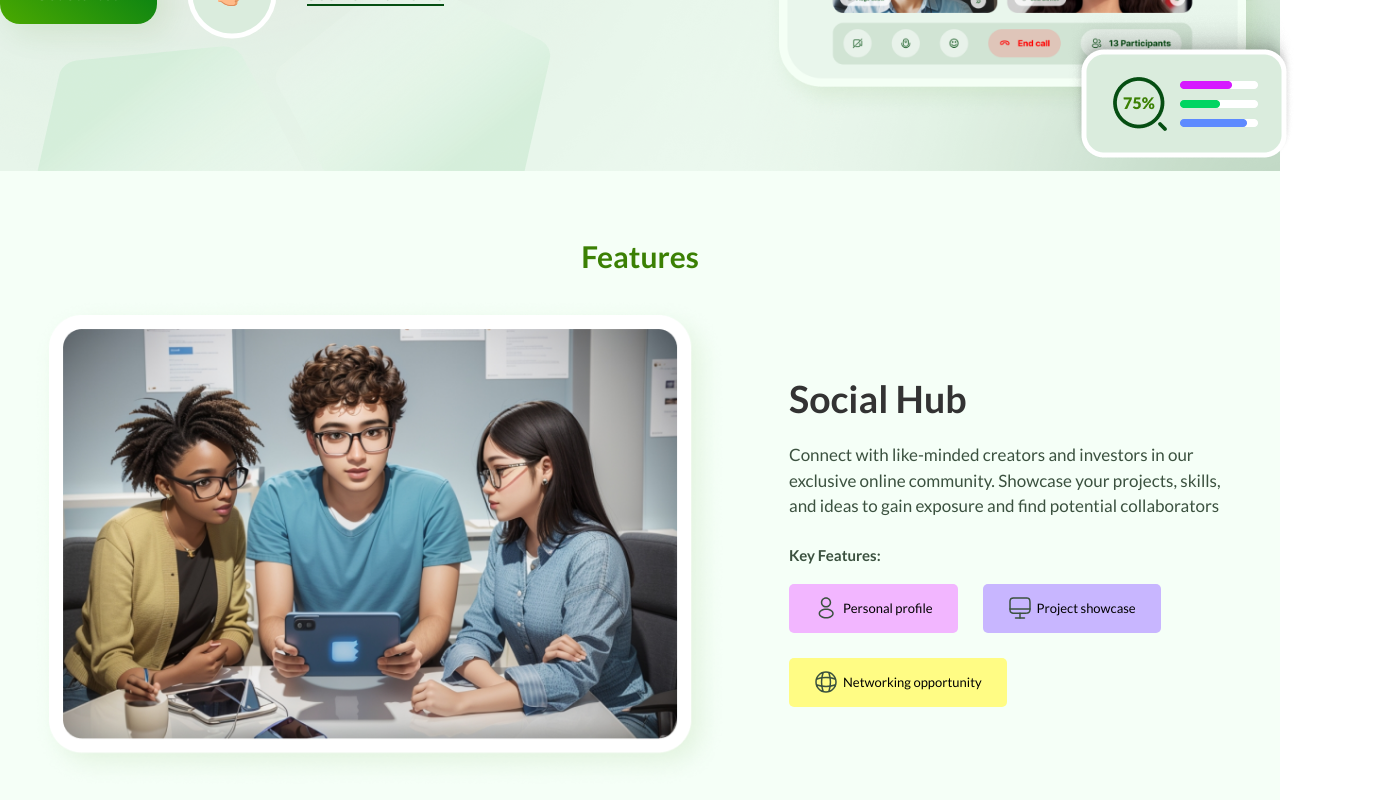
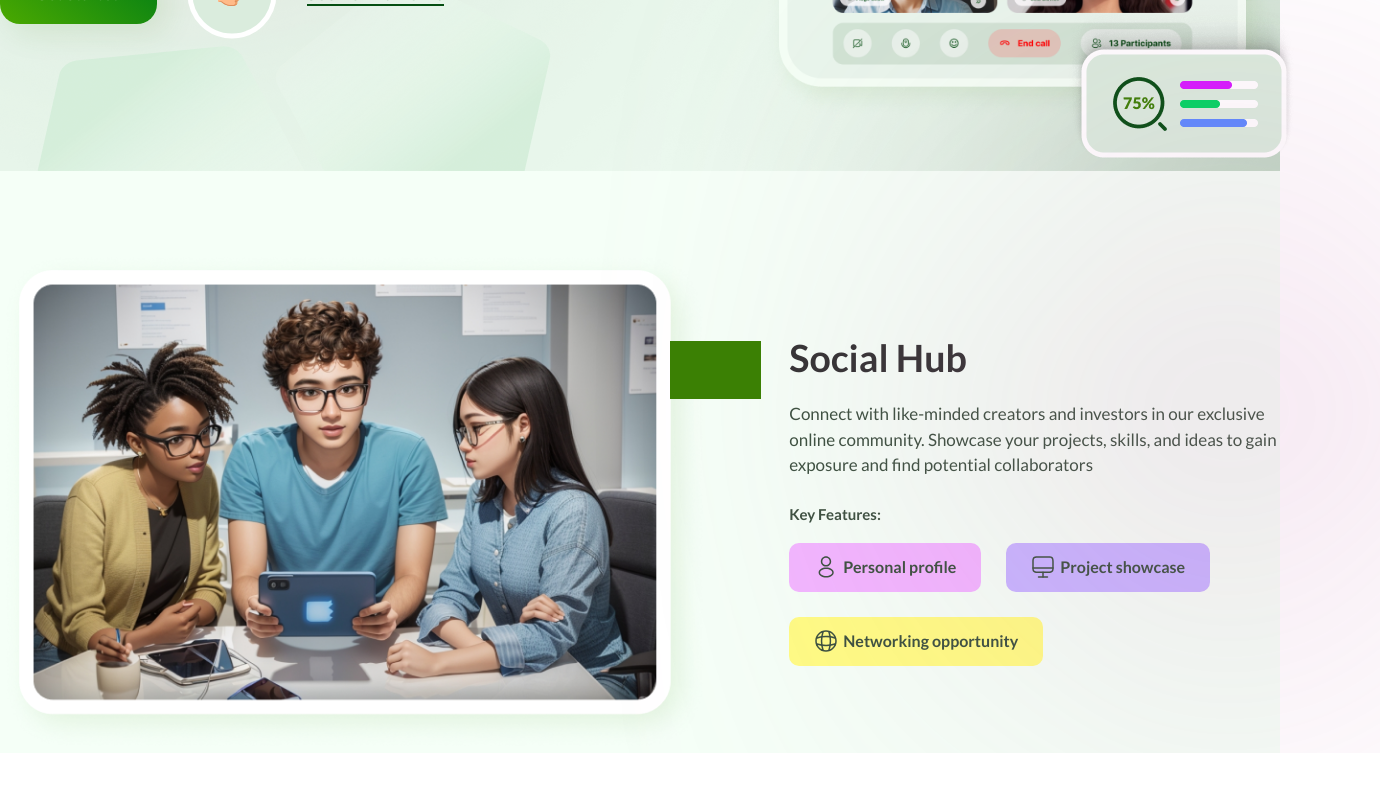
Before and after one commit to Colab-Apes/new_landing_page, a React (Vite) app: page / in a window 1280 px wide. Shown: the part 478-1278 px from the top of the page, 1380 px wide, since content can reach past the window. After the commit the page ends 1231 px from the top, so only its background shows below. Built offline with nearby package versions, Linux system fonts and the light colour scheme.

Commit message:
done with social hub

```diff
--- a/src/NewLandingPage/LandPage.jsx
+++ b/src/NewLandingPage/LandPage.jsx
@@ -5,7 +5,7 @@ import Hero from "./components/Hero";
 import SocialHub from "./components/SocialHub";
 const LandPage = () => {
   return (
-    <div className="bg-[#F5FFF7]">
+    <div className="bg-[#F5FFF7] font-lato">
       {/* Nav */}
       <Nav />
       {/* Hero */}
--- /dev/null
+++ b/src/NewLandingPage/components/LearningPool.jsx
@@ -0,0 +1,7 @@
+import React from "react";
+
+const LearningPool = () => {
+  return <div>LearningPool</div>;
+};
+
+export default LearningPool;
--- a/src/NewLandingPage/components/SocialHub.jsx
+++ b/src/NewLandingPage/components/SocialHub.jsx
@@ -12,39 +12,43 @@ const SocialHub = () => {
   return (
     <div>
       {" "}
-      <div className="features container mx-auto">
-        <div className="title text-center text-5xl text-[#3B8004] font-bold mb-10">
-          Features
+      <div className="mt-32 container mx-auto relative">
+        <div className="bg-[#054E12] rounded-full h-[ 649.982px] w-[774px] blur-[500px] absolute right-[-10rem] top-24 flex justify-center items-center">
+          {" "}
         </div>
-        <div className="feature_content flex flex-col-reverse md:flex-row items-center md:gap-24">
+        <div className="h-[200px] w-[300px] absolute bg-[#C26AAA] rounded-full right-[-10rem] top-24 blur-[200px]"></div>
+        <div className="feature_content flex flex-col-reverse md:flex-row items-center md:gap-24 xl:gap-x-32">
           <div className="feat-image">
-            <img
-              className="w-[100%] -z-40"
-              src={feature1}
-              alt="Feature Frame"
-            />
+            <div className="py-5 bg-[#3B8004] h-[58px] w-[91px] absolute top-36 left-[67rem] "></div>
+            <img className="w-[100%] " src={feature1} alt="Feature Frame" />
             <div className="key-features kf-mobile text-center">
               <p className="text-[#3B513F] text-[1.5rem] mb-5 font-bold">
                 Key Features:
               </p>
-              <div className="flex flex-col items-center flex-wrap gap-5">
-                <div className="stuff flex items-center gap-2 bg-[#F2B6FF] px-10 py-5 rounded-lg">
+              <div className="flex flex-col items-center flex-wrap gap-5 text-[#3B513F] font-bold">
+                <div className="stuff flex items-center gap-2 bg-[#F2B6FF] px-10 py-5 rounded-[10px]">
                   <div className="icon">
                     <img src={frame} alt="frame" />
                   </div>
-                  <p className="text-[1.3rem]">Personal profile</p>
+                  <p className="text-[20px] text-[#3B513F] font-bold">
+                    Personal profile
+                  </p>
                 </div>
-                <div className="stuff flex items-center gap-2 bg-[#C8B6FF] px-10 py-5 rounded-lg">
+                <div className="stuff  flex items-center gap-2 bg-[#C8B6FF] px-10 py-5 rounded-[10px]">
                   <div className="icon">
                     <img src={monitor} alt="frame" />
                   </div>
-                  <p className="text-[1.3rem]">Project showcase</p>
+                  <p className="text-[20px] text-[#3B513F] font-bold">
+                    Project showcase
+                  </p>
                 </div>
-                <div className="stuff flex items-center gap-2 bg-[#FFFC84] px-10 py-5 rounded-lg">
+                <div className="stuff flex items-center gap-2 bg-[#FFFC84] px-10 py-5 rounded-[10px]">
                   <div className="icon">
                     <img src={global} alt="frame" />
                   </div>
-                  <p className="text-[1.3rem]">Networking opportunity</p>
+                  <p className="text-[20px] text-[#3B513F] font-bold">
+                    Networking opportunity
+                  </p>
                 </div>
               </div>
             </div>
@@ -64,23 +68,29 @@ const SocialHub = () => {
                 Key Features:
               </p>
               <div className="flex items-center flex-wrap gap-10">
-                <div className="stuff flex items-center gap-2 bg-[#F2B6FF] px-10 py-5 rounded-lg">
+                <div className="stuff flex items-center gap-2 bg-[#F2B6FF] px-10 py-5 rounded-[10px]">
                   <div className="icon">
                     <img src={frame} alt="frame" />
                   </div>
-                  <p className="text-[1.3rem]">Personal profile</p>
+                  <p className="text-[16px] text-[#3B513F] font-bold">
+                    Personal profile
+                  </p>
                 </div>
-                <div className="stuff flex items-center gap-2 bg-[#C8B6FF] px-10 py-5 rounded-lg">
+                <div className="stuff flex items-center gap-2 bg-[#C8B6FF] px-10 py-5 rounded-[10px]">
                   <div className="icon">
                     <img src={monitor} alt="frame" />
                   </div>
-                  <p className="text-[1.3rem]">Project showcase</p>
+                  <p className="text-[16px] text-[#3B513F] font-bold">
+                    Project showcase
+                  </p>
                 </div>
-                <div className="stuff flex items-center gap-2 bg-[#FFFC84] px-10 py-5 rounded-lg">
+                <div className="stuff flex items-center gap-2 bg-[#FFFC84] px-10 py-5 rounded-[10px]">
                   <div className="icon">
                     <img src={global} alt="frame" />
                   </div>
-                  <p className="text-[1.3rem]">Networking opportunity</p>
+                  <p className="text-[16px] text-[#3B513F] font-bold">
+                    Networking opportunity
+                  </p>
                 </div>
               </div>
             </div>
```
